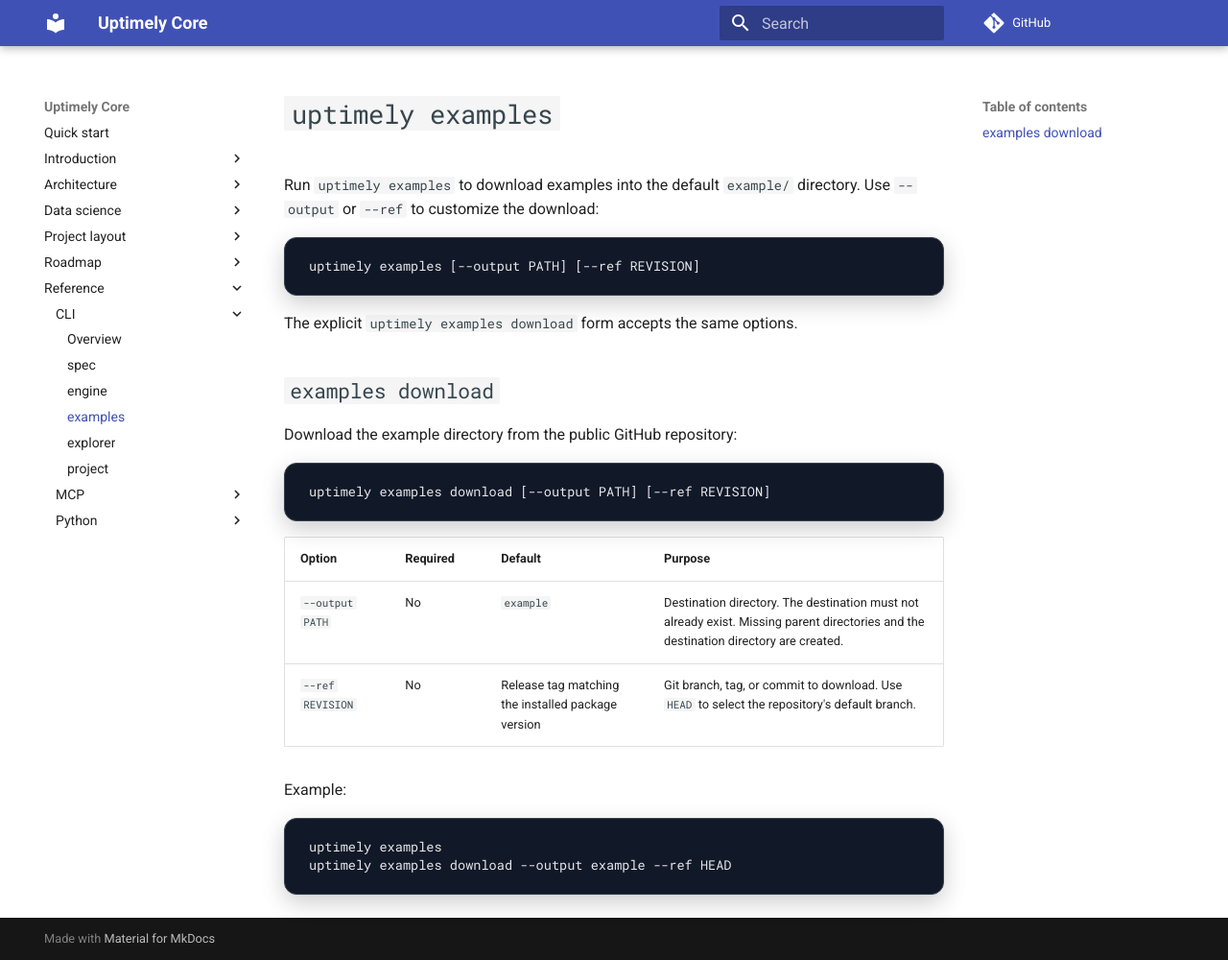
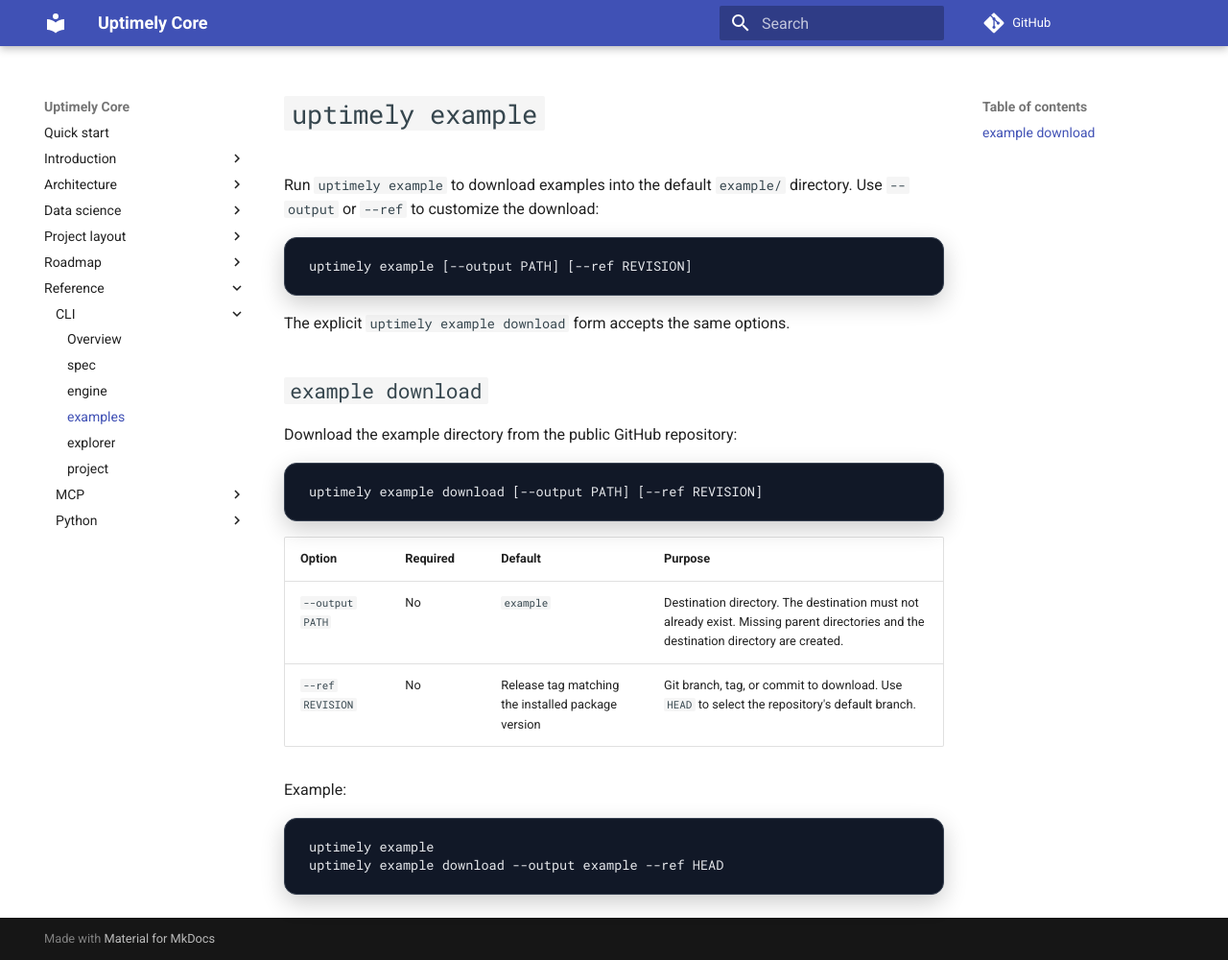
Before and after one commit to uptimely-ai/uptimely-core, an MkDocs documentation site: the page built from docs/reference/cli/examples.md, in a window 1280 px wide and 1000 px high. Shown: the whole window at 96% size. Built offline with MkDocs 1.6.1 and Material for MkDocs 9.7.7, drawn with Linux system fonts in a browser that asks for light colours; comment, search, counter and statistics services are not loaded.

Commit message:
Rename uptimely examples command to example

````diff
--- a/docs/reference/cli/examples.md
+++ b/docs/reference/cli/examples.md
@@ -1,20 +1,20 @@
-# `uptimely examples`
+# `uptimely example`
 
-Run `uptimely examples` to download examples into the default `example/`
+Run `uptimely example` to download examples into the default `example/`
 directory. Use `--output` or `--ref` to customize the download:
 
 ```console
-uptimely examples [--output PATH] [--ref REVISION]
+uptimely example [--output PATH] [--ref REVISION]
 ```
 
-The explicit `uptimely examples download` form accepts the same options.
+The explicit `uptimely example download` form accepts the same options.
 
-## `examples download`
+## `example download`
 
 Download the example directory from the public GitHub repository:
 
 ```console
-uptimely examples download [--output PATH] [--ref REVISION]
+uptimely example download [--output PATH] [--ref REVISION]
 ```
 
 | Option | Required | Default | Purpose |
@@ -25,6 +25,6 @@
 Example:
 
 ```console
-uptimely examples
-uptimely examples download --output example --ref HEAD
+uptimely example
+uptimely example download --output example --ref HEAD
 ```
--- a/docs/reference/cli/index.md
+++ b/docs/reference/cli/index.md
@@ -50,7 +50,7 @@
 | --- | --- | --- |
 | `uptimely spec feature-graph` | [Spec feature-graph](spec.md) | Inspect feature dependencies. |
 | `uptimely engine` | [Engine](engine.md) | Run an analytics workflow. |
-| `uptimely examples` | [Examples](examples.md) | Download runnable example projects. |
+| `uptimely example` | [Examples](examples.md) | Download runnable example projects. |
 | `uptimely explorer` | [Explorer](explorer.md) | Preview or export the Analytics Explorer. |
 | `uptimely project` | [Project](project.md) | Build and publish a complete active bundle. |
 | `uptimely build` | [Project build](project.md) | Shortcut for `uptimely project build`. |
@@ -63,7 +63,7 @@
 bundle, including its spec, execution plan, and Explorer data snapshot:
 
 ```console
-uptimely examples
+uptimely example
 uptimely build example
 ```
 
````
Also changed, not shown: CHANGELOG.md (+1 -0 lines), docs/demo/index.md (+1 -1 lines), docs/index.md (+1 -1 lines), docs/reference/mcp/index.md (+1 -1 lines), readme.md (+1 -1 lines), 2 other files.
